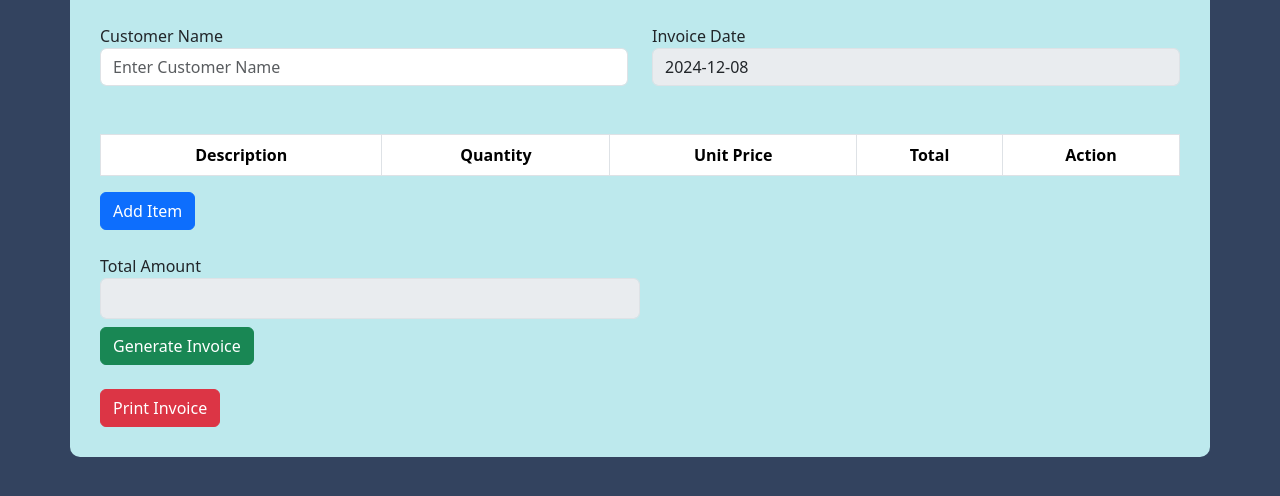
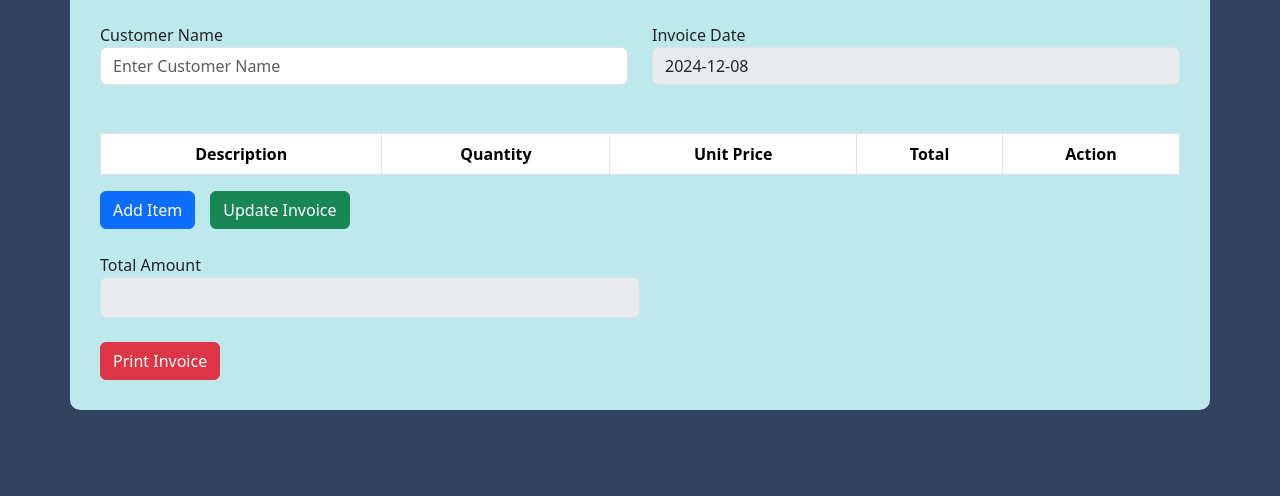
Before and after one commit to Suman29052003/Billing-System, a plain HTML site: page index.HTML in a window 1280 px wide. Shown: the part 242-738 px from the top of the page. Drawn offline with nearby package versions, Linux system fonts and the light colour scheme.

Commit message:
`Refactored HTML and JavaScript code for billing system`

```diff
--- a/index.HTML
+++ b/index.HTML
@@ -1,18 +1,16 @@
 <!DOCTYPE html>
 <html lang="en">
+
 <head>
   <meta charset="UTF-8">
   <meta name="viewport" content="width=device-width, initial-scale=1.0">
-    <link
-         href="https://cdn.jsdelivr.net/npm/bootstrap@5.3.3/dist/css/bootstrap.min.css"
-         rel="stylesheet"
-         integrity="sha384-QWTKZyjpPEjISv5WaRU9OFeRpok6YctnYmDr5pNlyT2bRjXh0JMhjY6hW+ALEwIH"
-         crossorigin="anonymous"
-        />
+  <link href="https://cdn.jsdelivr.net/npm/bootstrap@5.3.3/dist/css/bootstrap.min.css" rel="stylesheet"
+    integrity="sha384-QWTKZyjpPEjISv5WaRU9OFeRpok6YctnYmDr5pNlyT2bRjXh0JMhjY6hW+ALEwIH" crossorigin="anonymous" />
   <link rel="stylesheet" href="style.css">
 
   <title>Billing System</title>
 </head>
+
 <body>
   <div class="container">
     <h2 class="mb-5 text-center">Billing Invoice</h2>
@@ -20,23 +18,11 @@
       <div class="row mt-5 mb-5">
         <div class="from-group col-md-6">
           <label for="customerName">Customer Name</label>
-                <input
-                   type="text"
-                   class="form-control"
-                   id="ustomerName"
-                   placeholder="Enter Customer Name"
-                   required
-                />
+          <input type="text" class="form-control" id="customerName" placeholder="Enter Customer Name" required />
         </div>
         <div class="from-group col-md-6">
           <label for="invoiceDate">Invoice Date</label>
-                <input
-                   type="text"
-                   class="form-control"
-                   id="invoiceDate"
-                   disabled
-                   readonly
-                />
+          <input type="text" class="form-control" id="invoiceDate" disabled readonly />
         </div>
       </div>
       <table class="table table-bordered">
@@ -53,28 +39,19 @@
           <!-- Items will be added here dynamically -->
         </tbody>
       </table>
-            <button
-            type="button"
-            class="btn btn-primary"
-            onclick="addInvoiceItem()"
-            >
+      <div class="_buttons">
+        <button type="button" class="btn btn-primary" onclick="addInvoiceItem()">
           Add Item
         </button>
-
-
+        <button type="submit" class="btn btn-success" onclick="updateTotalAmount()">
+          Update Invoice
+        </button>
+      </div>
       <div class="from-group col-md-6 mt-4">
         <label for="totalAmount">Total Amount</label>
-                <input
-                 type="text"
-                 class="form-control"
-                 id="totalAmount"
-                 disabled
-                 readonly
-              />
+        <input type="text" class="form-control" id="totalAmount" disabled readonly />
       </div>
-             <button type="submit" class="btn btn-success mt-2" onclick="updateTotalAmount()">
-              Generate Invoice
-             </button>
+
     </form>
     <button class="btn btn-danger btn-print mt-4" onclick="printInvoice()">
 
@@ -86,18 +63,16 @@
   <!-- -->
   <!-- -->
   <!-- Scripts -->
-       <script src="https://cdnjs.cloudflare.com/ajax/libs/popper.js/2.10.2/umd/popper.min.js" integrity="sha512-nnzkI2u2Dy6HMnzMIkh7CPd1KX445z38XIu4jG1jGw7x5tSL3VBjE44dY4ihMU1ijAQV930SPM12cCFrB18sVw==" crossorigin="anonymous" referrerpolicy="no-referrer"></script>
-       <script
-         src="https://cdnjs.cloudflare.com/ajax/libs/jquery/3.7.1/jquery.slim.min.js"
+  <script src="https://cdnjs.cloudflare.com/ajax/libs/popper.js/2.10.2/umd/popper.min.js"
+    integrity="sha512-nnzkI2u2Dy6HMnzMIkh7CPd1KX445z38XIu4jG1jGw7x5tSL3VBjE44dY4ihMU1ijAQV930SPM12cCFrB18sVw=="
+    crossorigin="anonymous" referrerpolicy="no-referrer"></script>
+  <script src="https://cdnjs.cloudflare.com/ajax/libs/jquery/3.7.1/jquery.slim.min.js"
     integrity="sha512-sNylduh9fqpYUK5OYXWcBleGzbZInWj8yCJAU57r1dpSK9tP2ghf/SRYCMj+KsslFkCOt3TvJrX2AV/Gc3wOqA=="
-         crossorigin="anonymous"
-         referrerpolicy="no-referrer"
-        ></script>
-        <script
-          src="https://cdn.jsdelivr.net/npm/bootstrap@5.3.3/dist/js/bootstrap.bundle.min.js"
+    crossorigin="anonymous" referrerpolicy="no-referrer"></script>
+  <script src="https://cdn.jsdelivr.net/npm/bootstrap@5.3.3/dist/js/bootstrap.bundle.min.js"
     integrity="sha384-YvpcrYf0tY3lHB60NNkmXc5s9fDVZLESaAA55NDzOxhy9GkcIdslK1eN7N6jIeHz"
-          crossorigin="anonymous"
-        ></script>
+    crossorigin="anonymous"></script>
   <script src="invoice.js"></script>
 </body>
+
 </html>
--- a/invoice.js
+++ b/invoice.js
@@ -57,6 +57,7 @@ $("#invoiceForm").submit(function (event){
 
 function printInvoice(){
     const customerName = $("#customerName").val();
+    console.log("Customer Name:", customerName);
     const invoiceDate = $("#invoiceDate").val();
     const items = [];
 
@@ -107,7 +108,7 @@ function printInvoice(){
                </head>
 
                <body>
-                   <h2>Invoice Slip</h2>
+                   <h2>Sushanta Photo Corner</h2>
                    <p><strong>Customer Name:</strong> ${customerName}</p>
                    <p><strong>Date and Time:</strong> ${invoiceDate}</p>
                    <table>
--- a/style.css
+++ b/style.css
@@ -1,14 +1,27 @@
 body{
     background-color: #33435f;
+    margin: 0;
+    padding: 0;
+     width: 100%;
+    height: 100vh;
+    display: flex;
+    justify-items: center;
+    align-items: center;
 }
 
 .container{
     background-color: #bde9ed;
     padding: 30px;
     border-radius: 10px;
-    margin-top: 150px;
+    /* margin-top: 150px; */
 }
 
+._buttons{
+    display: flex;
+    align-items: center;
+    gap: 15px;
+    /* justify-content: center; */
+}
 h2 {
     color: #0379e8;
 }
```
Lines whose indentation alone changed are shown as unchanged.
